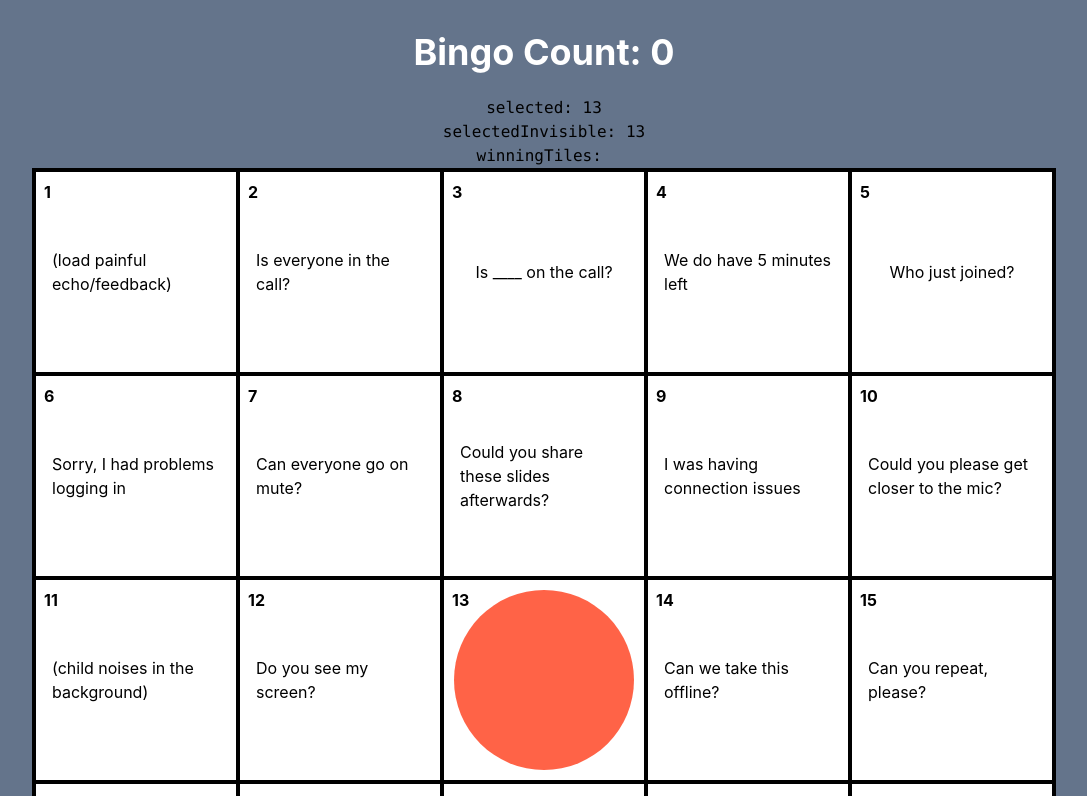
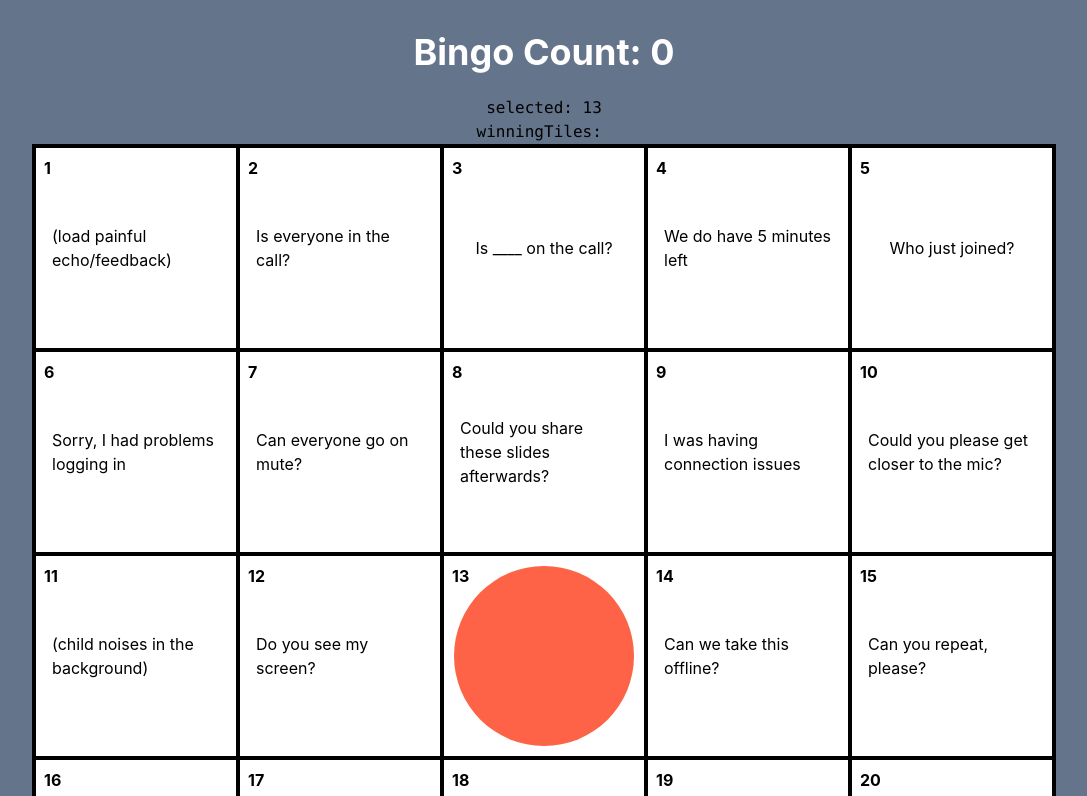
Before and after one commit to nkear003/bingo-game, a React (Create React App) app: page / in a window 1280 px wide. Shown: the top 796 px of the page, without its empty margins (96-1183 px from the left). Built offline with nearby package versions, Linux system fonts and the light colour scheme.

Commit message:
Remove invisible selections logic

```diff
--- a/src/App.tsx
+++ b/src/App.tsx
@@ -54,7 +54,6 @@ function App() {
   const [board, setBoard] = useState<string[] | []>([]);
   // TODO: it's confusing having multiple selected values
   const [selected, setSelected] = useState<number[]>([13]);
-  const [selectedInvisible, setSelectedInvisible] = useState<number[]>([13]);
   const [bingo, setBingo] = useState(false);
   const [winningTiles, setWinningTiles] = useState<number[]>([]);
   const [animationRunning, setAnimationRunning] = useState(false);
@@ -79,7 +78,6 @@ function App() {
 
         // Reset
         setWinningTiles([]);
-        setSelectedInvisible([13]);
       }, 3000);
       return () => clearTimeout(timer);
     }
@@ -106,12 +104,9 @@ function App() {
 
   const handleCellClick = (index: number) => {
     if (bingo) return; // No clicks during animation
-    if (selectedInvisible.includes(index)) return;
+    if (selected.includes(index)) return;
     const newSelected = [...selected, index];
-    const newSelectedInvisible = [...selectedInvisible, index];
     setSelected(newSelected);
-    // Set the invisible to include visible.. but same issue. So we need to remove the winning combos
-    setSelectedInvisible(newSelectedInvisible);
     checkBingo(newSelected);
   };
 
@@ -122,7 +117,6 @@ function App() {
           Bingo Count: {bingoCount}
         </p>
         <pre>selected: {selected.join(", ")}</pre>
-        <pre>selectedInvisible: {selectedInvisible.join(", ")}</pre>
         <pre>winningTiles: {winningTiles.join(", ")}</pre>
         <div className="grid grid-cols-5 grid-rows-5 bg-white border-[1px] border-black mb-4 w-full lg:border-2">
           {board.map((text, index) => (
```
